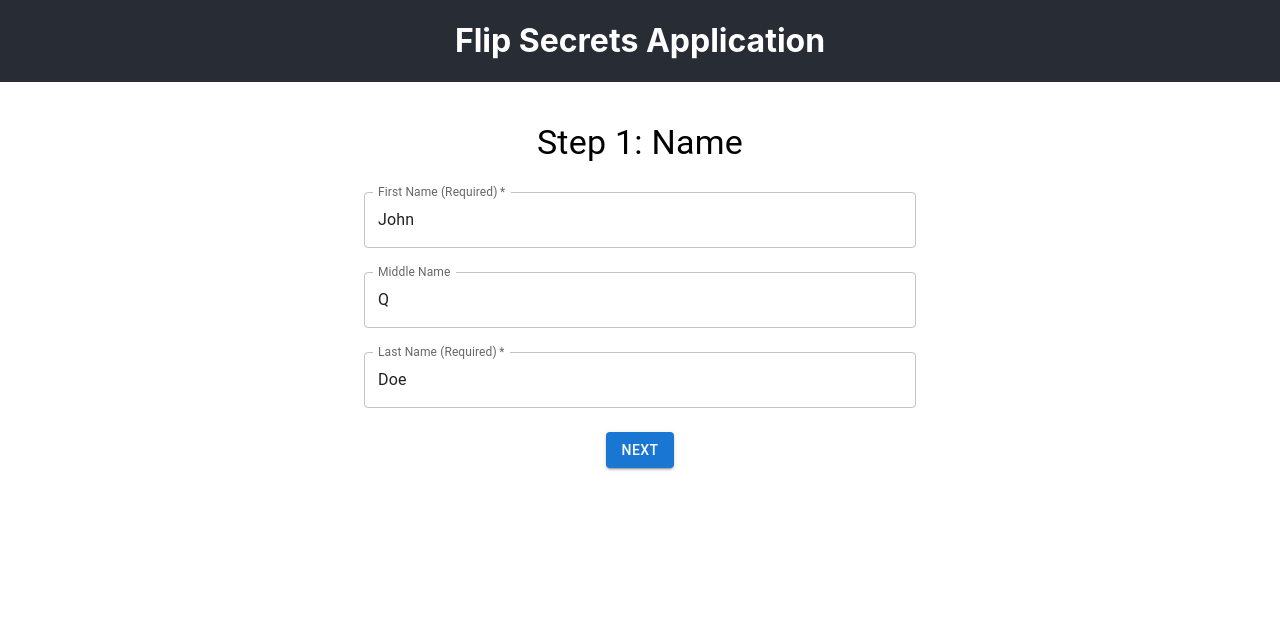
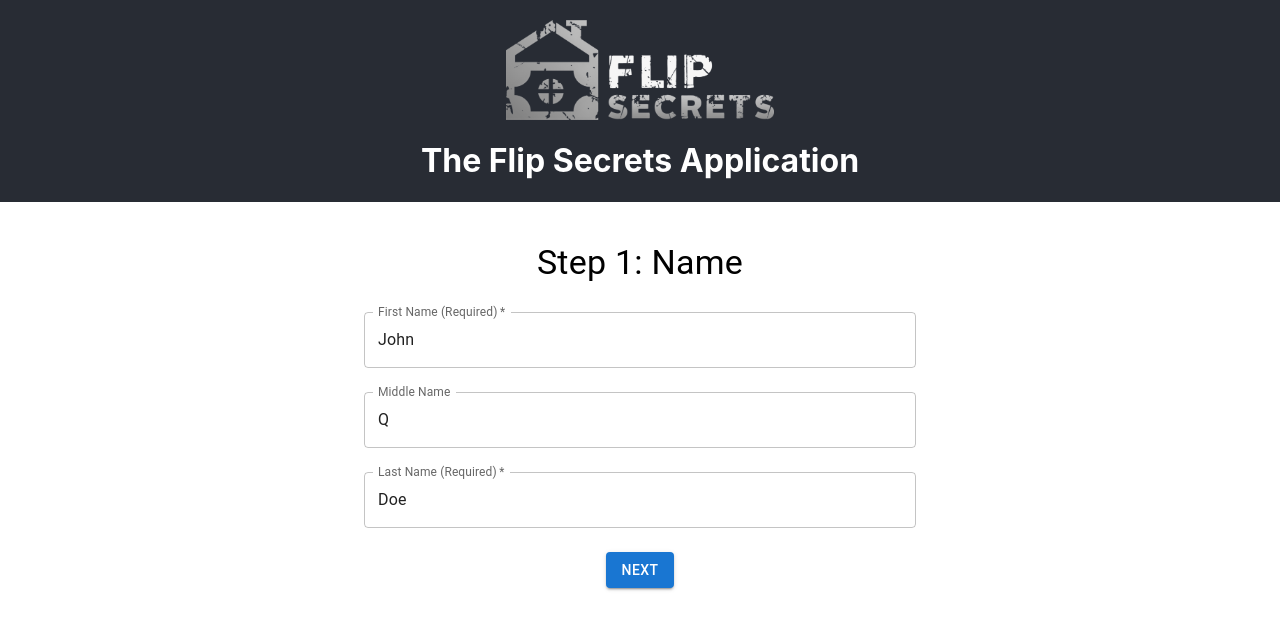
Before and after one commit to freelifebrett/spec-fi-app, a React (Create React App) app: page / in a window 1280 px wide. Shown: the top 630 px of the page. Built offline with nearby package versions, Linux system fonts and the light colour scheme.

Commit message:
Fixed logo

```diff
--- a/src/App.css
+++ b/src/App.css
@@ -25,6 +25,11 @@
   margin-bottom: 40px;
 }
 
+header img {
+  height: 100px; /* Adjust the size as needed */
+  margin-top: 20px; /* Add some margin if needed */
+}
+
 .App-link {
   color: #61dafb;
 }
--- a/src/App.js
+++ b/src/App.js
@@ -3,6 +3,7 @@ import { Provider } from 'react-redux';
 import { BrowserRouter as Router, Routes, Route } from 'react-router-dom';
 import store from './redux/store';
 import MultiStepForm from './components/MultiStepForm/MultiStepForm.js';
+import FlipSecretsLogo from './images/flip_secrets_logo.png';
 import './App.css';
 
 // Import the functions you need from the SDKs you need
@@ -33,7 +34,8 @@ function App() {
       <Router>
         <div className="App">
           <header className="App-header">
-            <h1>Flip Secrets Application</h1>
+            <img src={FlipSecretsLogo} alt="Flip Secrets Logo" />
+            <h1>The Flip Secrets Application</h1>
           </header>
           <Routes>
             <Route path="/*" element={<MultiStepForm />} />
```
Also changed, not shown: src/images/flip_secrets_logo.png (renamed from src/flip_secrets_logo.png).
